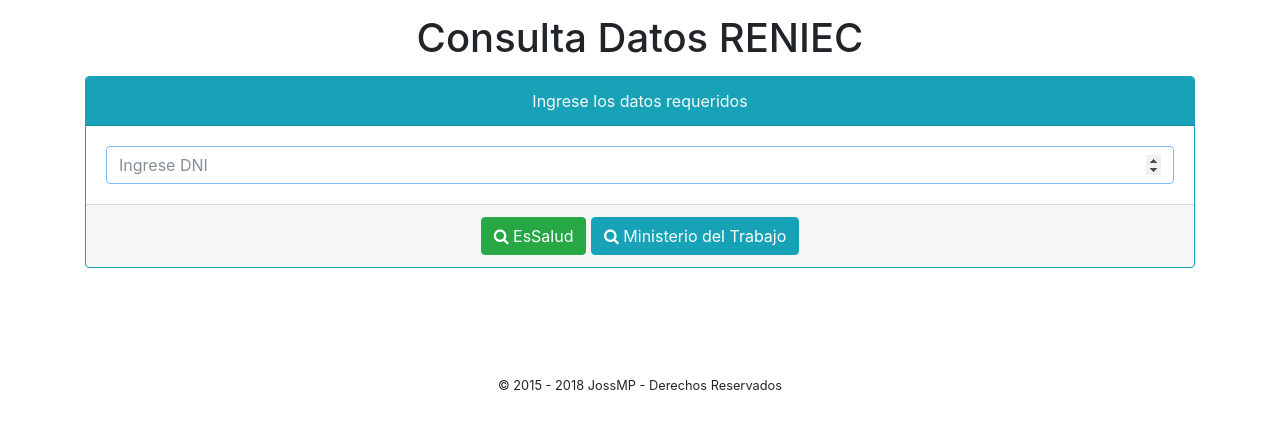
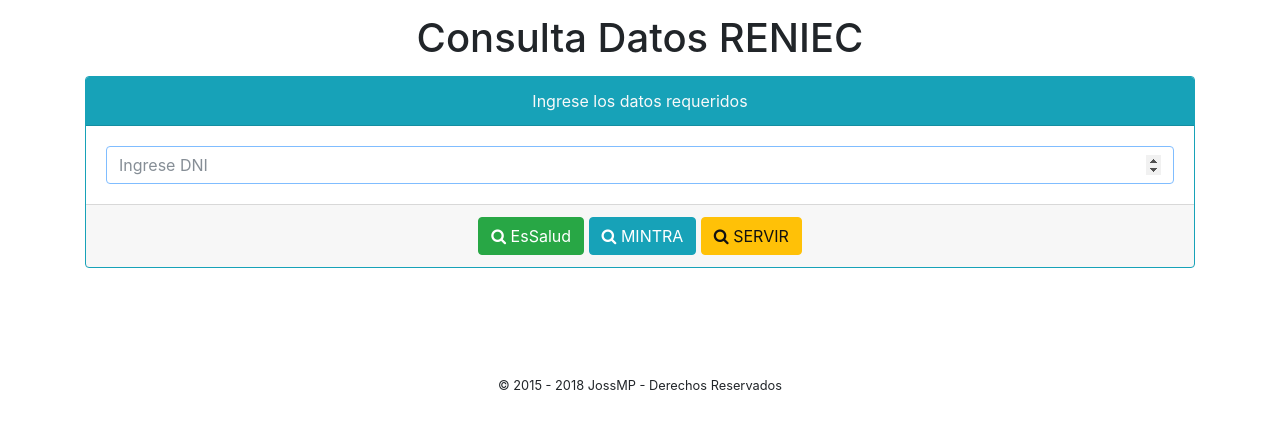
Before and after one commit to JossMP/datos-peru, a PHP site: page /example/index.php in a window 1280 px wide. Shown: the top 429 px of the page. Run offline with PHP 8.4, Linux system fonts and the light colour scheme; some libraries are stand-ins or nearby versions.

Commit message:
nueva fuente añadida (servir)

```diff
--- a/example/index.php
+++ b/example/index.php
@@ -1,3 +1,11 @@
+<?php
+	session_start();
+	$hora = date('H:i');
+	$session_id = session_id();
+	$token = hash('sha256', $hora.$session_id);
+
+	$_SESSION['token'] = $token;
+?>
 <!DOCTYPE html>
 <html lang="es">
   <head>
@@ -33,14 +41,18 @@
 						Ingrese los datos requeridos
 					</div>
 					<div class="card-body">
+						<input type="hidden" name="token" id="token" value="<?=$_SESSION['token'];?>">
 						<input type="number" class="form-control" name="ndni" id="ndni" placeholder="Ingrese DNI" pattern="([0-9][0-9][0-9][0-9][0-9][0-9][0-9][0-9][0-9][0-9][0-9]|[0-9][0-9][0-9][0-9][0-9][0-9][0-9][0-9])" autofocus>
 					</div>
 					<div class="card-footer text-center">
-						<button type="submit" class="btn btn-success" name="btn-submit" data-source="EsSalud" id="btn-submit-1">
+						<button type="submit" class="btn btn-success" name="btn-submit-1" data-source="EsSalud" id="btn-submit-1">
 							<i class="fa fa-search"></i> EsSalud
 						</button>
-						<button type="submit" class="btn btn-info" name="btn-submit" data-source="MinTra" id="btn-submit-2">
-							<i class="fa fa-search"></i> Ministerio del Trabajo
+						<button type="submit" class="btn btn-info" name="btn-submit-2" data-source="MinTra" id="btn-submit-2">
+							<i class="fa fa-search"></i> MINTRA
+						</button>
+						<button type="submit" class="btn btn-warning" name="btn-submit-3" data-source="servir" id="btn-submit-3">
+							<i class="fa fa-search"></i> SERVIR
 						</button>
 					</div>
 				</div>
@@ -103,14 +115,18 @@
 		<script src="js/ajaxview.js"></script>
 		<script>
 			$(document).ready(function(){
-				$("#btn-submit-1, #btn-submit-2").click(function(e)
+				$("button").click(function(e)
 				{
 					var $this = $(this);
 					$source = $this.data("source");
 					e.preventDefault();
 					$.ajaxblock();
 					$.ajax({
-						data: { "ndni" : $("#ndni").val(),"source" : $source },
+						data: {
+							"ndni" : $("#ndni").val(),
+							"source" : $source,
+							"token" : $("#token").val()
+						},
 						type: "POST",
 						dataType: "json",
 						url: "consulta.php",
--- a/src/autoload.php
+++ b/src/autoload.php
@@ -3,5 +3,6 @@
 	require (__DIR__ . "/curl.php");
 	require (__DIR__ . "/essalud/essalud.php");
 	require (__DIR__ . "/mintra/mintra.php");
+	require (__DIR__ . "/servir/servir.php");
 	//require (__DIR__ . "/reniec/reniec.php");
 ?>
```
Also changed, not shown: example/consulta.php (+13 -1 lines), prueba.php (+8 -2 lines), README.md.
